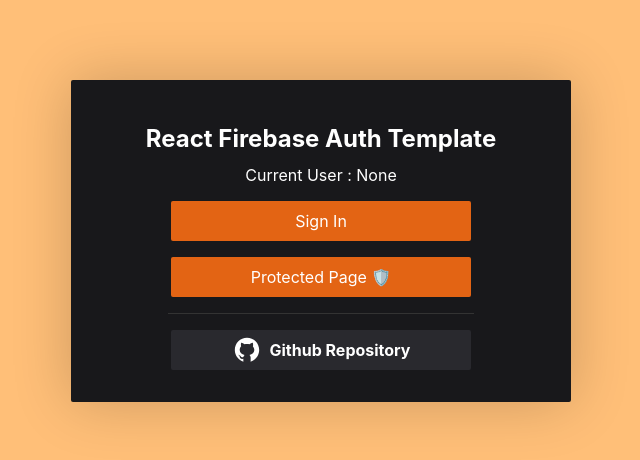
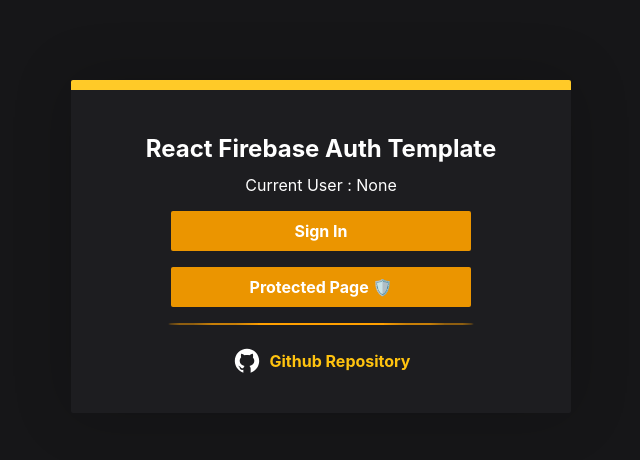
Before and after one commit to mmvergara/react-firebase-auth-template, a React (Vite) app: page / in a window 1280 px wide. Shown: the top 460 px of the page, without its empty margins (319-959 px from the left). Built offline with nearby package versions, Linux system fonts and the light colour scheme; no server answers.

Commit message:
update styles fit firebase theme

```diff
--- a/src/index.css
+++ b/src/index.css
@@ -4,23 +4,19 @@
   box-sizing: border-box;
   font-family: "Inter", sans-serif !important;
 }
-
 body {
-  background-color: #ffbf78;
+  background-color: hsl(240, 4%, 9%);
   color: white;
 }
-
 main {
   display: flex;
   flex-direction: column;
   align-items: center;
   margin-top: 10vh;
 }
-
 a {
   text-decoration: none;
 }
-
 .header-text {
   display: flex;
   gap: 0.5em;
@@ -30,19 +26,21 @@
   background: none;
   text-align: center;
 }
-
 .main-container {
   display: flex;
   flex-direction: column;
   align-items: center;
-  background-color: #18181b;
+  background-color: hsl(240, 4%, 12%);
   padding: 2em 2em;
   width: 100%;
   max-width: 500px;
   border-radius: 2px;
   box-shadow: 0 0 60px rgba(0, 0, 0, 0.2);
+  border-top: 5px;
+  border-width: 10px 0px 0px 0px;
+  border-style: solid;
+  border-color: #ffca28; /* Changed to Firebase yellow */
 }
-
 #github-repo-link {
   display: flex;
   gap: 0.5em;
@@ -52,13 +50,11 @@
   font-weight: bold;
   background: none;
   cursor: pointer;
-  color: white;
-  background-color: #29292e;
-  border-radius: 0.125em;
+  color: hsl(45, 100%, 53%); /* Changed to Firebase yellow */
 }
 
 #github-repo-link:hover {
-  background-color: #333;
+  background-color: rgba(255, 202, 40, 0.2); /* Firebase yellow with opacity */
 }
 
 input {
@@ -66,14 +62,13 @@
   border-radius: 0.125rem;
   outline: none;
   box-shadow: 0 1px 1px rgba(0, 0, 0, 0.05);
-  background-color: hsl(0, 0%, 14%);
+  background-color: hsl(240, 3%, 9%);
   border: 0;
   font-size: 1rem;
   color: white;
   margin-top: 7px;
   width: 300px;
 }
-
 button,
 a {
   font-size: 16px;
@@ -81,7 +76,7 @@
   background: none;
   cursor: pointer;
   color: white;
-  background: #e36414;
+  background: #eb9500;
   border: none;
   border-radius: 0.125em;
   transition: background-color 0.3s;
@@ -92,12 +87,13 @@
   justify-content: center;
   align-items: center;
   height: 40px;
+  font-weight: bold;
 }
+
 button:hover,
 a:hover {
-  background: #f8751e;
+  background: #ff8f00; /* Darker Firebase orange for hover */
 }
-
 .home-link {
   margin-bottom: 1em;
 }
@@ -108,10 +104,10 @@
   background: transparent;
   text-decoration: underline;
 }
-
 #divider {
   width: 70%;
-  height: 1px;
-  background-color: #333;
+  height: 2px;
+  background-color: #ffa000; /* Changed to Firebase orange */
   margin: 1em 0;
+  border-radius: 100%;
 }
```
